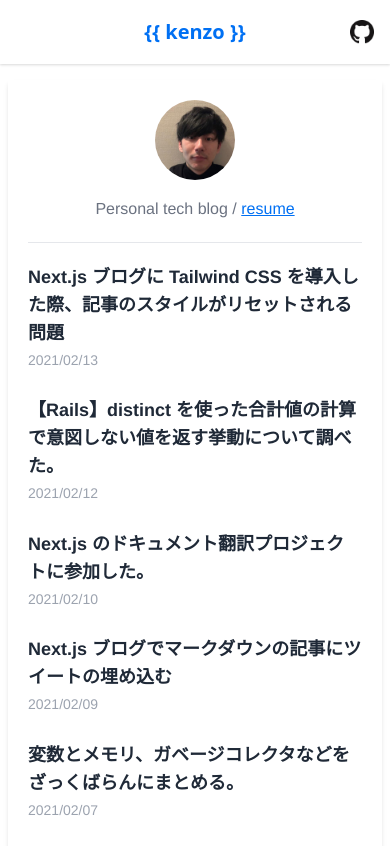
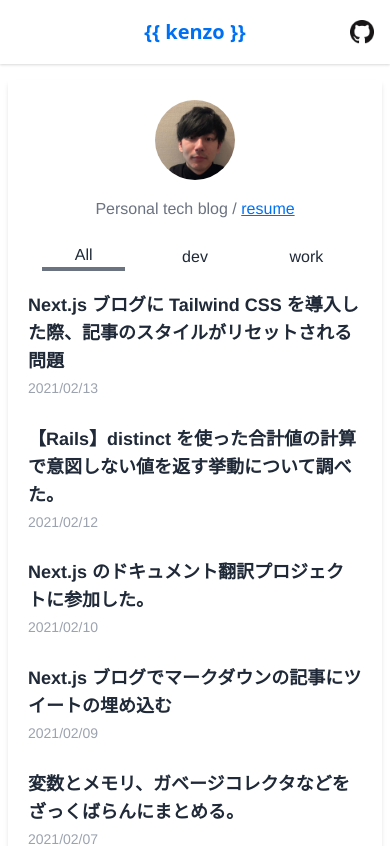
Before and after one commit to kenzo-tanaka/nextJsBlog, a Next.js app: page / in a window 390 px wide. Shown: the top 846 px of the page. Built offline with nearby package versions, Linux system fonts and the light colour scheme.

Commit message:
add mobile category menu

```diff
--- /dev/null
+++ b/components/mobileCategoryMenu.tsx
@@ -0,0 +1,25 @@
+import Link from "next/link";
+import { useRouter } from "next/router";
+import { config } from "../site.config";
+
+const MobileCategoryMenu: React.FC = () => {
+  const router = useRouter();
+  const categoryList = config.categoryList;
+  return (
+    <div className="block sm:hidden grid grid-cols-3 my-5 text-center content-center">
+      {categoryList.map(({ slug, name }) => (
+        <Link href={slug} key={slug}>
+          <a
+            className={`m-auto font-medium text-gray-800 w-3/4 hover:bg-gray-100 ${
+              router.asPath === slug ? "border-b-4 border-gray-500" : ""
+            }`}
+          >
+            {name}
+          </a>
+        </Link>
+      ))}
+    </div>
+  );
+};
+
+export default MobileCategoryMenu;
--- a/pages/index.tsx
+++ b/pages/index.tsx
@@ -3,6 +3,7 @@ import Layout from "../components/layout";
 import Profile from "../components/profile";
 import PostsList from "../components/postsList";
 import CategoryMenu from "../components/categoryMenu";
+import MobileCategoryMenu from "../components/MobileCategoryMenu";
 import { PageSEO } from "../components/pageSEO";
 import { config } from "../site.config";
 import { getSortedPostsData } from "../lib/posts";
@@ -27,7 +28,8 @@ const Home: NextPage<Props> = ({ allPostsData }) => {
       <PageSEO title={config.siteMeta.title} />
       <div className="shadow-md p-5">
         <Profile />
-        <hr className="my-5" />
+        <MobileCategoryMenu />
+        <hr className="my-5 hidden sm:block" />
         <div className="grid grid-cols-6 gap-4">
           <div className="hidden md:block">
             <CategoryMenu />
```
